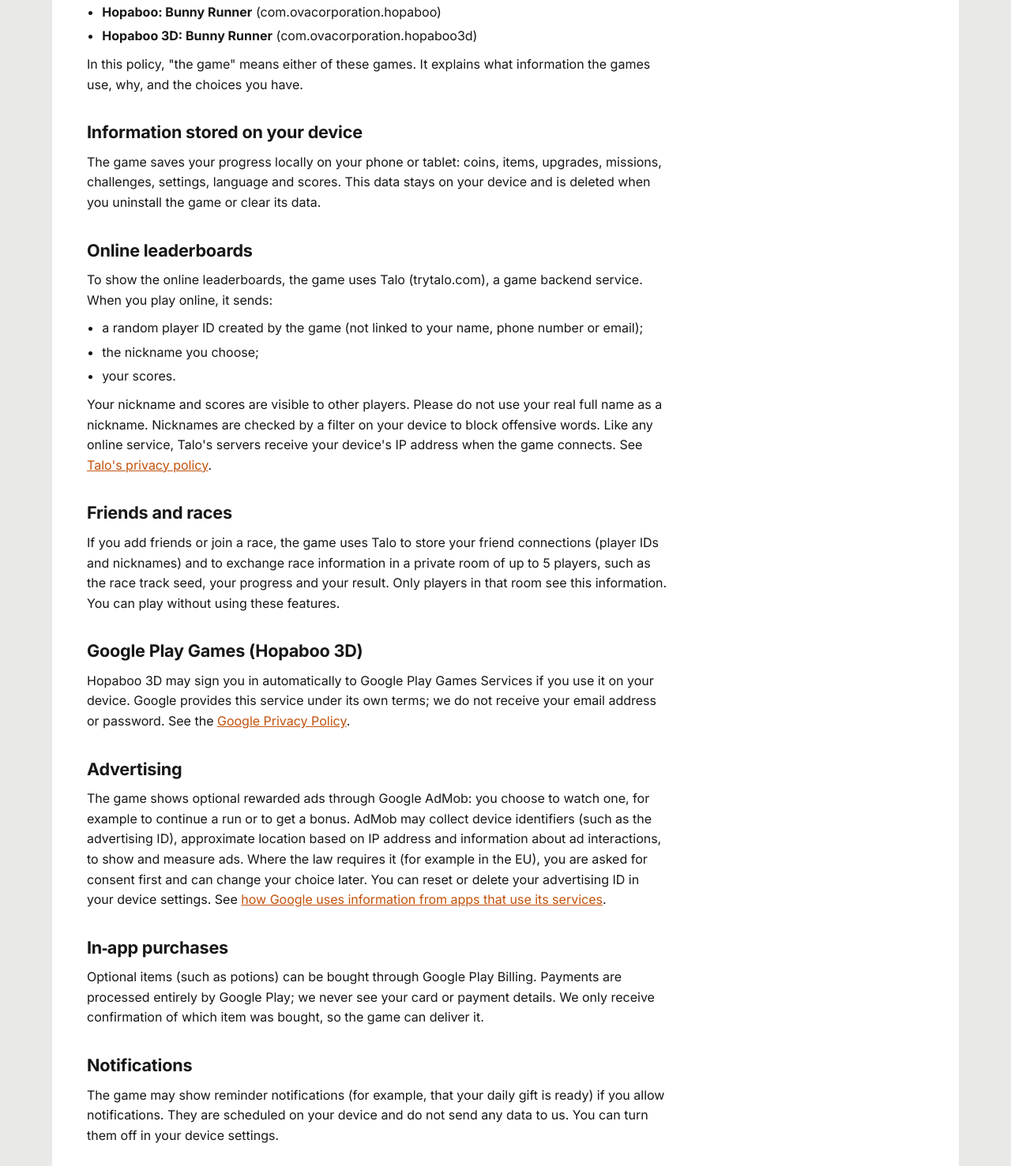
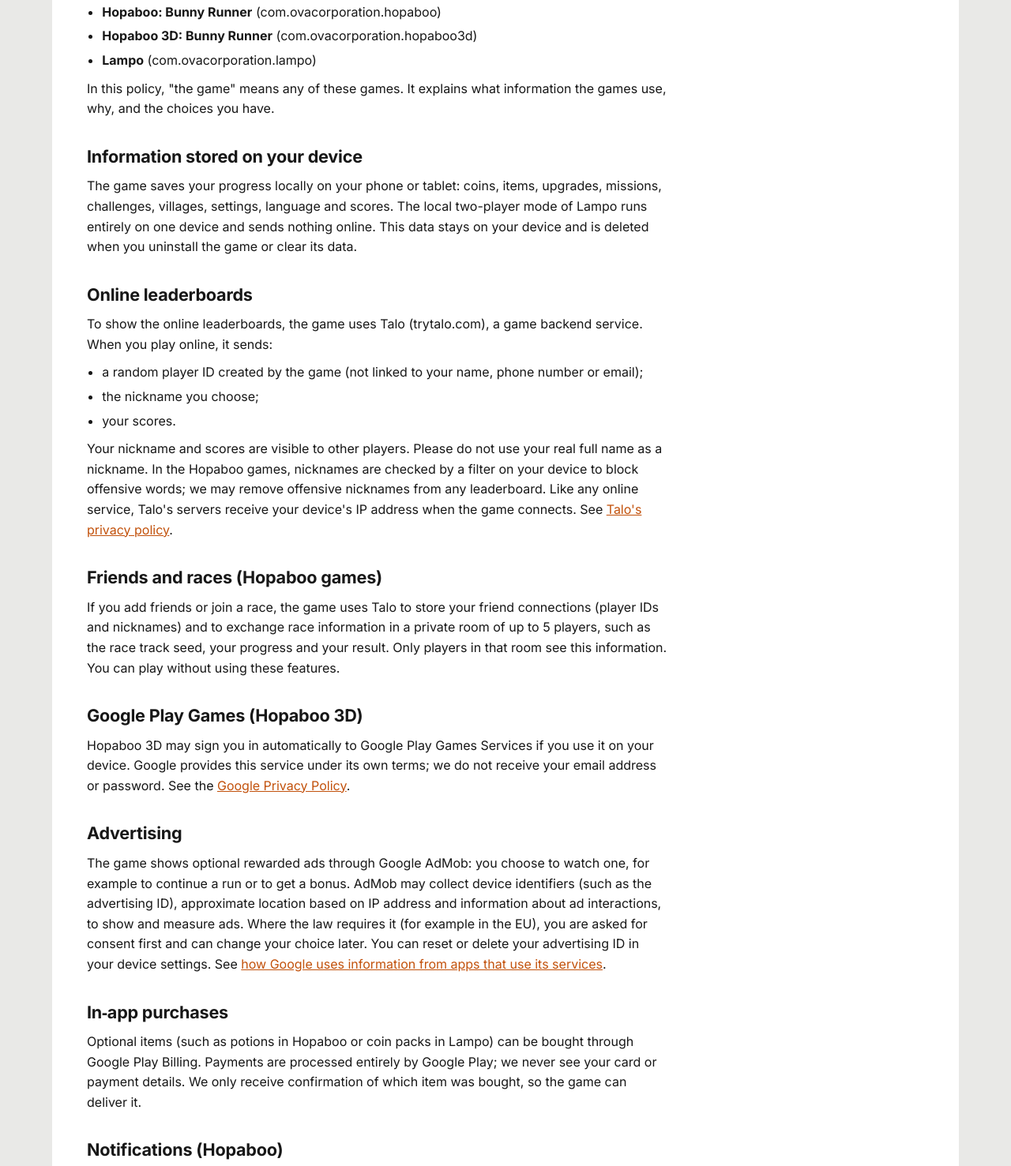
Before and after one commit to ovacorporation/ovacorporation.github.io, a plain HTML site: page privacy.html in a window 1280 px wide. Shown: the part 617-2094 px from the top of the page at 79% size. Drawn offline with Linux system fonts and the light colour scheme.

Commit message:
Add Lampo to privacy policy, terms and data deletion

```diff
--- a/privacy.html
+++ b/privacy.html
@@ -4,7 +4,7 @@
 <meta charset="utf-8">
 <meta name="viewport" content="width=device-width, initial-scale=1">
 <title>Privacy Policy – Ova Corporation</title>
-<meta name="description" content="Privacy Policy for the Hopaboo games by Ova Corporation.">
+<meta name="description" content="Privacy Policy for the games by Ova Corporation (Hopaboo, Hopaboo 3D, Lampo).">
 <meta name="theme-color" content="#171717">
 <link rel="icon" href="favicon.svg" type="image/svg+xml">
 <link rel="preconnect" href="https://fonts.googleapis.com">
@@ -27,7 +27,7 @@
 <header class="doc-head">
   <p class="kicker">Legal</p>
   <h1>Privacy Policy</h1>
-  <p class="meta">Effective date: October 29, 2026 · Last updated: November 15, 2026 · Developer: Ova Corporation</p>
+  <p class="meta">Effective date: October 29, 2026 · Last updated: November 16, 2026 · Developer: Ova Corporation</p>
 </header>
 
 <main class="doc">
@@ -38,11 +38,12 @@
   <ul>
     <li><strong>Hopaboo: Bunny Runner</strong> (com.ovacorporation.hopaboo)</li>
     <li><strong>Hopaboo 3D: Bunny Runner</strong> (com.ovacorporation.hopaboo3d)</li>
+    <li><strong>Lampo</strong> (com.ovacorporation.lampo)</li>
   </ul>
-  <p>In this policy, "the game" means either of these games. It explains what information the games use, why, and the choices you have.</p>
+  <p>In this policy, "the game" means any of these games. It explains what information the games use, why, and the choices you have.</p>
 
   <h2>Information stored on your device</h2>
-  <p>The game saves your progress locally on your phone or tablet: coins, items, upgrades, missions, challenges, settings, language and scores. This data stays on your device and is deleted when you uninstall the game or clear its data.</p>
+  <p>The game saves your progress locally on your phone or tablet: coins, items, upgrades, missions, challenges, villages, settings, language and scores. The local two-player mode of Lampo runs entirely on one device and sends nothing online. This data stays on your device and is deleted when you uninstall the game or clear its data.</p>
 
   <h2>Online leaderboards</h2>
   <p>To show the online leaderboards, the game uses Talo (trytalo.com), a game backend service. When you play online, it sends:</p>
@@ -51,9 +52,9 @@
     <li>the nickname you choose;</li>
     <li>your scores.</li>
   </ul>
-  <p>Your nickname and scores are visible to other players. Please do not use your real full name as a nickname. Nicknames are checked by a filter on your device to block offensive words. Like any online service, Talo's servers receive your device's IP address when the game connects. See <a href="https://trytalo.com/privacy" target="_blank" rel="noopener">Talo's privacy policy</a>.</p>
+  <p>Your nickname and scores are visible to other players. Please do not use your real full name as a nickname. In the Hopaboo games, nicknames are checked by a filter on your device to block offensive words; we may remove offensive nicknames from any leaderboard. Like any online service, Talo's servers receive your device's IP address when the game connects. See <a href="https://trytalo.com/privacy" target="_blank" rel="noopener">Talo's privacy policy</a>.</p>
 
-  <h2>Friends and races</h2>
+  <h2>Friends and races (Hopaboo games)</h2>
   <p>If you add friends or join a race, the game uses Talo to store your friend connections (player IDs and nicknames) and to exchange race information in a private room of up to 5 players, such as the race track seed, your progress and your result. Only players in that room see this information. You can play without using these features.</p>
 
   <h2>Google Play Games (Hopaboo 3D)</h2>
@@ -63,9 +64,9 @@
   <p>The game shows optional rewarded ads through Google AdMob: you choose to watch one, for example to continue a run or to get a bonus. AdMob may collect device identifiers (such as the advertising ID), approximate location based on IP address and information about ad interactions, to show and measure ads. Where the law requires it (for example in the EU), you are asked for consent first and can change your choice later. You can reset or delete your advertising ID in your device settings. See <a href="https://policies.google.com/technologies/partner-sites" target="_blank" rel="noopener">how Google uses information from apps that use its services</a>.</p>
 
   <h2>In‑app purchases</h2>
-  <p>Optional items (such as potions) can be bought through Google Play Billing. Payments are processed entirely by Google Play; we never see your card or payment details. We only receive confirmation of which item was bought, so the game can deliver it.</p>
+  <p>Optional items (such as potions in Hopaboo or coin packs in Lampo) can be bought through Google Play Billing. Payments are processed entirely by Google Play; we never see your card or payment details. We only receive confirmation of which item was bought, so the game can deliver it.</p>
 
-  <h2>Notifications</h2>
+  <h2>Notifications (Hopaboo)</h2>
   <p>The game may show reminder notifications (for example, that your daily gift is ready) if you allow notifications. They are scheduled on your device and do not send any data to us. You can turn them off in your device settings.</p>
 
   <h2>What we do not collect</h2>
```
Also changed, not shown: delete-data.html (+3 -3 lines), terms.html (+2 -1 lines).
